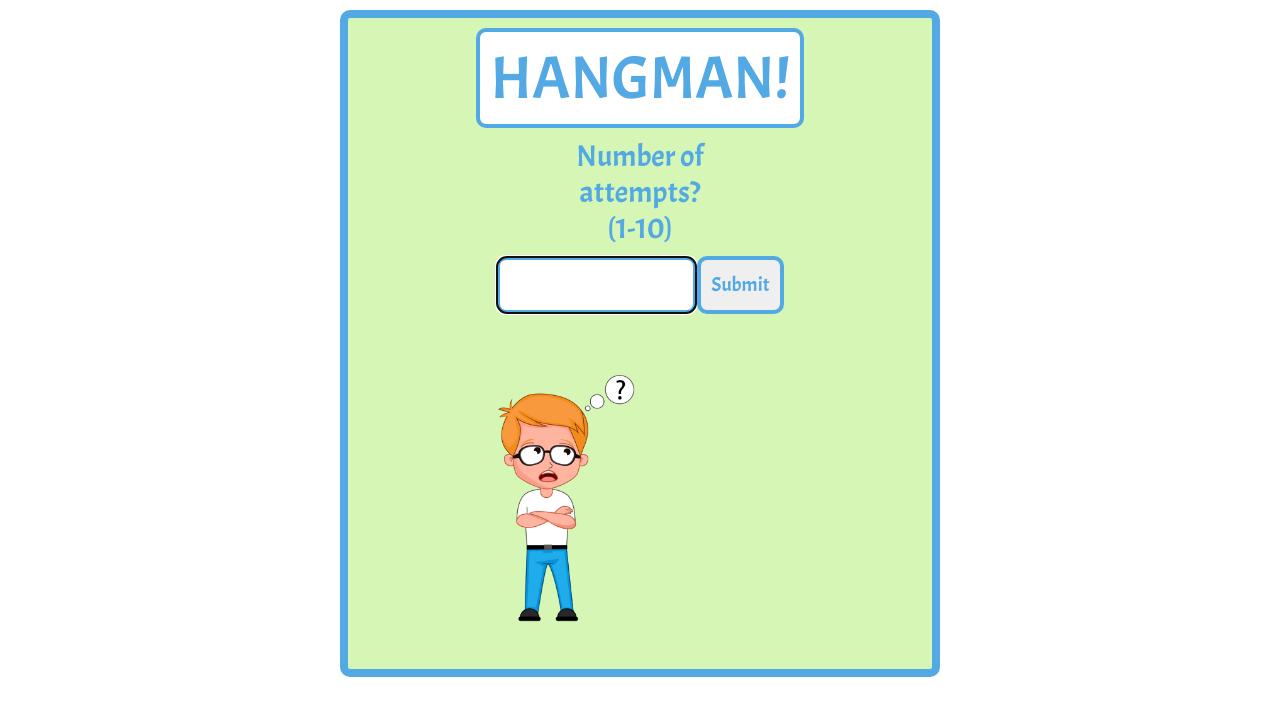
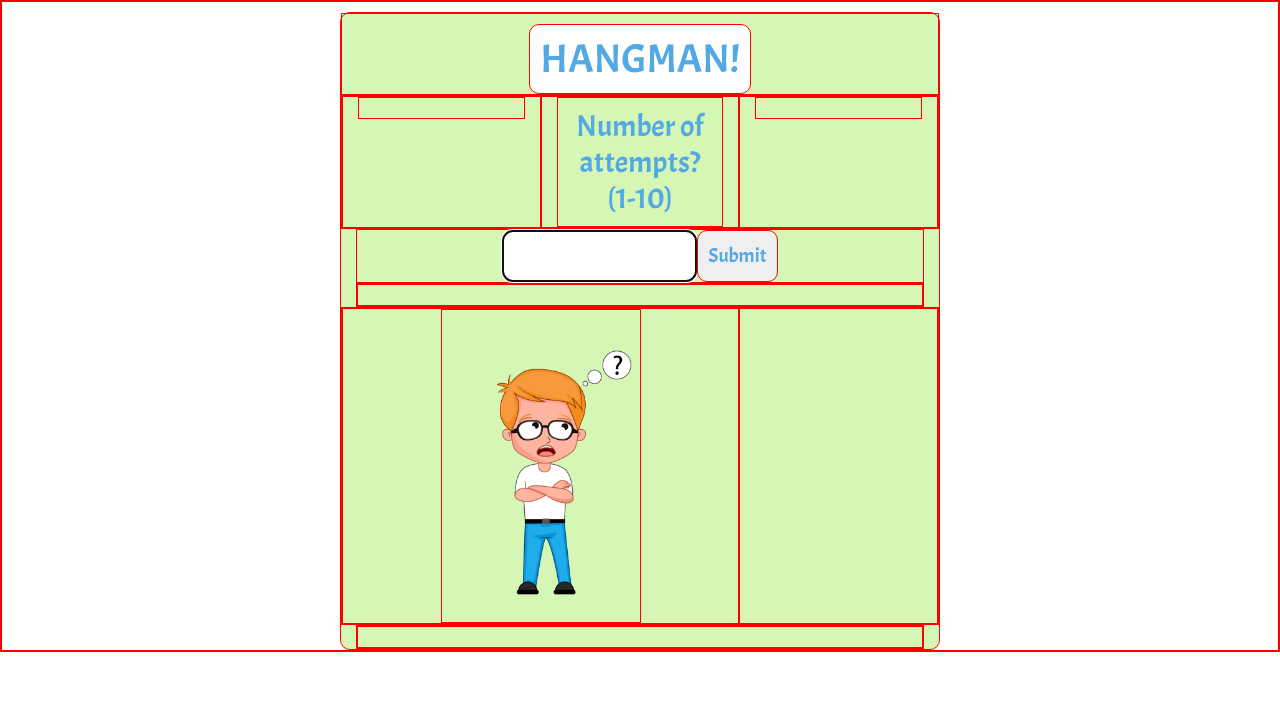
Before and after one commit to neilmryan/hangman, a plain HTML site: page index.html in a window 1280 px wide. Drawn offline with nearby package versions, Linux system fonts and the light colour scheme.

Commit message:
Reduced win display px

```diff
--- a/main.css
+++ b/main.css
@@ -1,5 +1,5 @@
 * {
-    //border: 1px solid red !important;
+    border: 1px solid red !important;
  }
 
 .container {
@@ -33,7 +33,7 @@ h1, h2, h3, h5, input, button {
     border: 4px solid rgb(82,169,228);
     border-radius: 10px;
     margin-top: 10px;
-    font-size: 60px;
+    font-size: 40px;
     background-color: white;
  }
 
```
